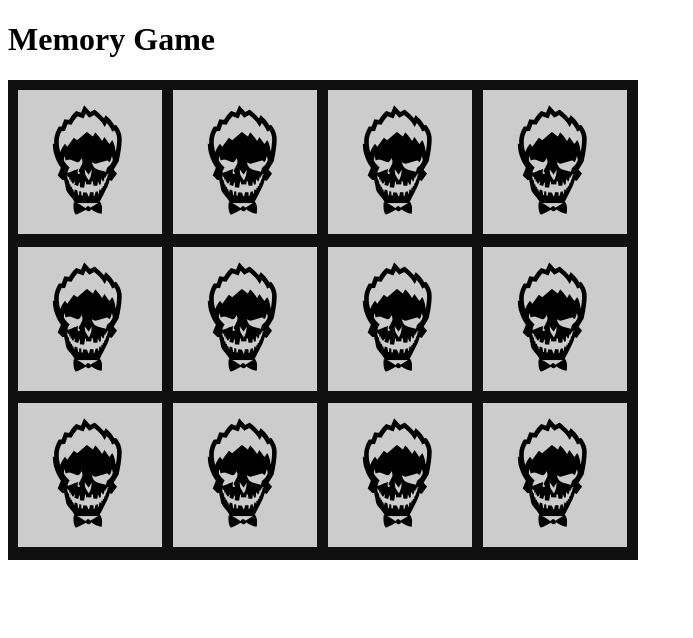
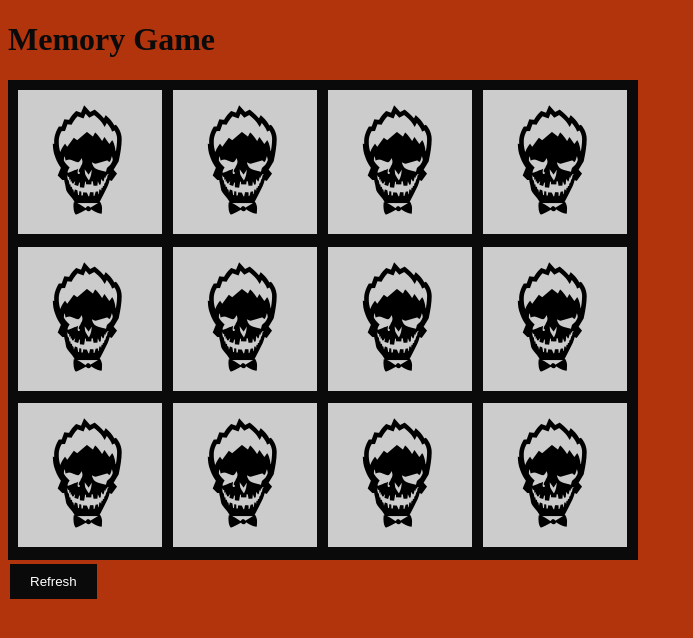
Before and after one commit to Sizwe-BlackStatus/Memory-Game, a plain HTML site: page index.html in a window 1280 px wide. Shown: the whole page, without its empty margins (0-693 px from the left). Drawn offline with Linux system fonts and the light colour scheme.

Commit message:
reset button and styling

```diff
--- a/index.html
+++ b/index.html
@@ -25,6 +25,7 @@
         <img src="pics/icons8-joker-suicide-squad-144.png" data-id="10">
         <img src="pics/icons8-joker-suicide-squad-144.png" data-id="11">
     </div>
+    <button class="reset-game">Refresh</button>
     <script src="./script.js">
     </script>
 
--- a/script.js
+++ b/script.js
@@ -12,6 +12,8 @@ var i = 0;
 var clickedCards = [];
 var clickedCardsId = [];
 var matchingCards = [];
+const resetButton = document.querySelector('.reset-game');
+
 function gameFunctionality() {
   for (let i = 0; i < cardArrayCopy.length; i++) {
     cards[i];
@@ -65,5 +67,8 @@ function shuffleCard(cardArrayCopy) {
   }
   return cardArrayCopy;
 }
-
+function resetGame(){
+  location.reload();
+}
+resetButton.addEventListener('click', resetGame)
 gameFunctionality();
--- a/style.css
+++ b/style.css
@@ -1,9 +1,24 @@
+body {
+  background: rgb(177, 52, 13)
+}
+h1 {
+  color: rgb(10, 10, 10);
+}
 #grid {
   display: grid;
   grid-template-columns: repeat(4, auto);
   grid-gap: 10px;
   height: 460px;
   width: 610px;
-  background: rgb(15, 15, 15);
+  background: rgb(10, 10, 10);
   padding: 10px;
+
 }
+.reset-game {
+  background-color: rgb(10, 10, 10);
+  border: none;
+  color: white;
+  padding: 10px 20px;
+  text-decoration: none;
+  margin: 4px 2px;
+}
```
Also changed, not shown: pics/8767de5dbfcb9b6a23264a8be82a42fd.jpg (added), pics/Joker.jpg (added).
